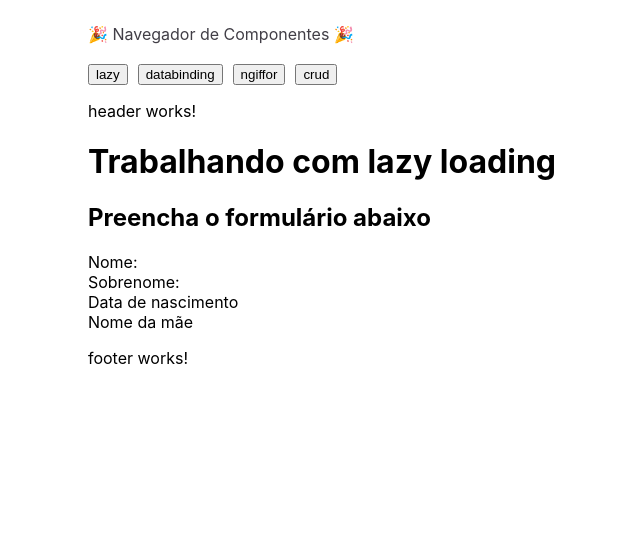
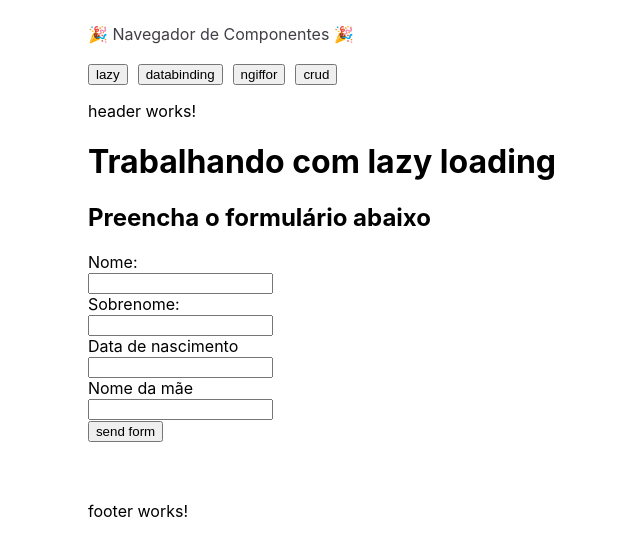
Before and after one commit to RafaelBP02/estudos-anglar-front, an Angular app: page /lazy in a window 1280 px wide. Shown: the top 556 px of the page, without its empty margins (318-958 px from the left). Built offline with nearby package versions, Linux system fonts and the light colour scheme.

Commit message:
bugfix: corrige erro de utilizacao formControlName

```diff
--- a/src/app/app.module.ts
+++ b/src/app/app.module.ts
@@ -1,6 +1,7 @@
 import { NgModule } from '@angular/core';
 import { BrowserModule, provideClientHydration } from '@angular/platform-browser';
 import { HttpClient, provideHttpClient } from '@angular/common/http';
+import { CommonModule } from '@angular/common';
 
 import { AppRoutingModule } from './app-routing.module';
 import { AppComponent } from './app.component';
@@ -19,6 +20,7 @@ import { CrudService } from './services/crud.service';
   imports: [
     BrowserModule,
     AppRoutingModule,
+    CommonModule,
   ],
   providers: [
     provideClientHydration(),
--- a/src/app/components/myform/myform.component.html
+++ b/src/app/components/myform/myform.component.html
@@ -3,13 +3,25 @@
   <div>
     <form [formGroup]="perfil">
       <label type="text">Nome:</label>
-      <br>
+      <br/>
+      <input formControlName="nome"  type="text"/>
+      <br/>
       <label type="text">Sobrenome:</label>
-      <br>
+      <br/>
+      <input formControlName="sobrenome" type="text"/>
+      <br/>
       <label type="text">Data de nascimento</label>
       <br>
+      <input formControlName="dataNascimento" type="text"/>
+      <br/>
       <label type="text">Nome da mãe</label>
       <br>
+      <input formControlName="nomeMae" type="text"/>
+      <br/>
     </form>
+    <button (click)="obterDados()">send form</button>
   </div>
+  <pre>
+    {{data}}
+  </pre>
 </div>
--- a/src/app/components/myform/myform.component.ts
+++ b/src/app/components/myform/myform.component.ts
@@ -8,6 +8,7 @@ import { FormGroup, FormControl } from '@angular/forms';
   styleUrl: './myform.component.css'
 })
 export class MyformComponent {
+  data: any;
   perfil = new FormGroup({
     nome: new FormControl(''),
     sobrenome: new FormControl(''),
@@ -16,4 +17,8 @@ export class MyformComponent {
   });
 
   constructor(){}
+
+  obterDados(){
+    this.data= this.perfil.value;
+  }
 }
--- a/src/app/modules/lazy-loading/lazy-loading-routing.module.ts
+++ b/src/app/modules/lazy-loading/lazy-loading-routing.module.ts
@@ -27,6 +27,7 @@ const routes: Routes = [
 @NgModule({
   declarations:[FooterComponent, HeaderComponent, HomelazyComponent,MyformComponent],
   imports: [RouterModule.forChild(routes), FormsModule, ReactiveFormsModule],
-  exports: [RouterModule]
+  exports: [RouterModule],
+  providers: [MyformComponent]
 })
 export class LazyLoadingRoutingModule { }
```
